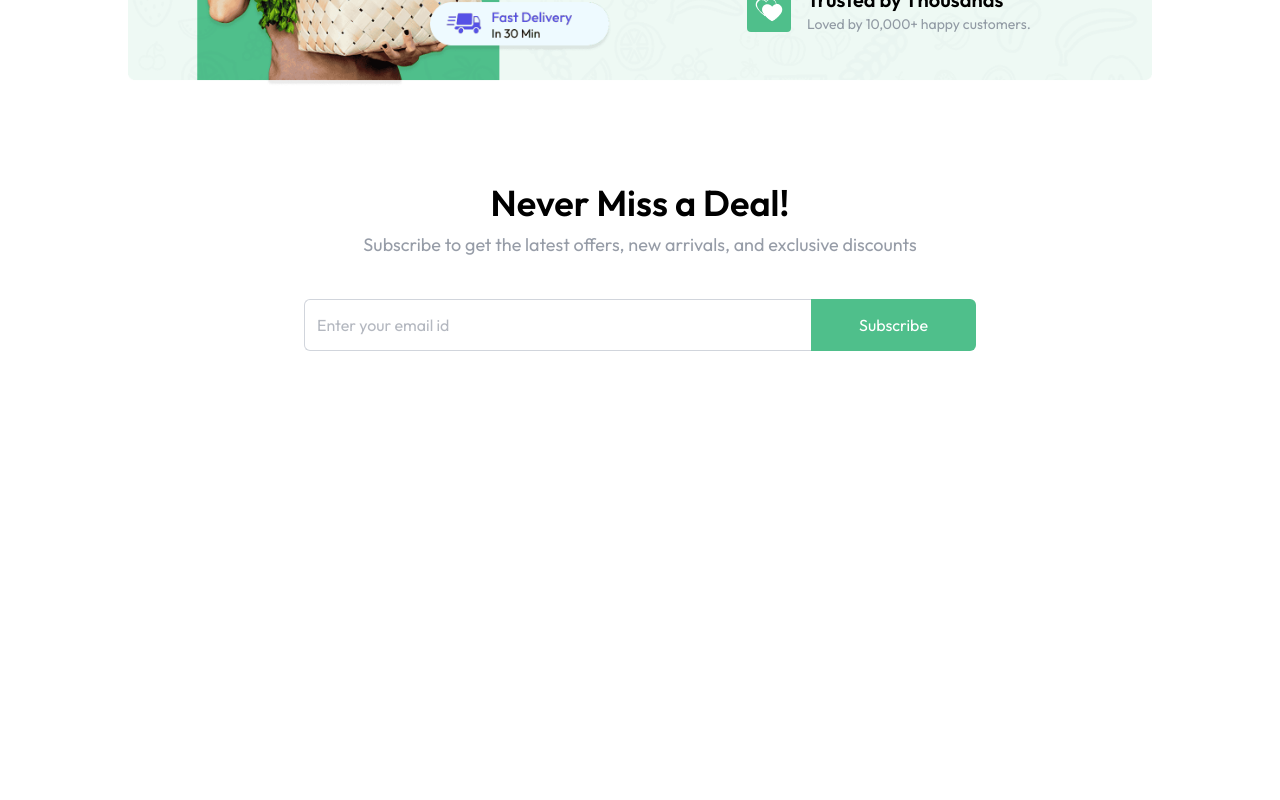
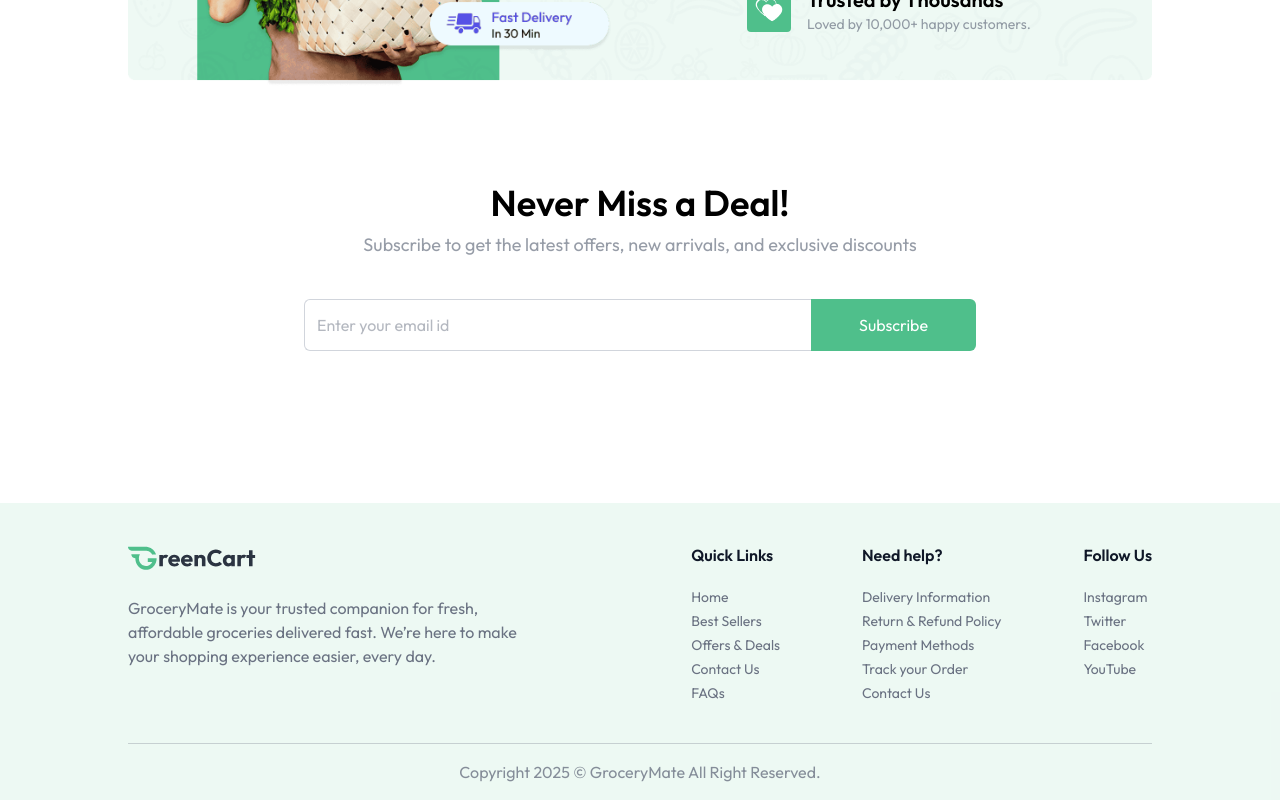
Before and after one commit to ayesorobolu/GroceryMate, a React (Vite) app in the folder Client/: page / in a window 1280 px wide. Shown: the part 1595-2395 px from the top of the page. Before the commit the page ends 2002 px from the top, so only its background shows below. Built offline with nearby package versions, Linux system fonts and the light colour scheme.

Commit message:
Feat:added Footer component

```diff
--- a/Client/src/App.jsx
+++ b/Client/src/App.jsx
@@ -3,6 +3,7 @@
 import Home from './Pages/Home'
 import {Toaster} from "react-hot-toast"
 import { Route, Routes, useLocation } from 'react-router-dom'
+import Footer from './Components/Footer'
 
 const App = () => {
 
@@ -18,6 +19,7 @@
           <Route path='/' element={ <Home/>} />
         </Routes>
       </div>
+     {! isSellerPath &&  <Footer/>}
     </div>
   )
 }
--- /dev/null
+++ b/Client/src/Components/Footer.jsx
@@ -0,0 +1,35 @@
+import React from "react";
+import {assets, footerLinks } from "../assets/assets";
+
+const Footer = () => {
+
+    return (
+        <div className="px-6 md:px-16 lg:px-24 xl:px-32 mt-24 bg-[var(--color-primary-10)]">
+            <div className="flex flex-col md:flex-row items-start justify-between gap-10 py-10 border-b border-gray-500/30 text-gray-500">
+                <div>
+                    <img className="w-34 md:w-32" src={assets.logo} alt="Logo" />
+                    <p className="max-w-[410px] mt-6">GroceryMate is your trusted companion for fresh, affordable groceries delivered fast. We’re here to make your shopping experience easier, every day.</p>
+                </div>
+                <div className="flex flex-wrap justify-between w-full md:w-[45%] gap-5">
+                    {footerLinks.map((section, index) => (
+                        <div key={index}>
+                            <h3 className="font-semibold text-base text-gray-900 md:mb-5 mb-2">{section.title}</h3>
+                            <ul className="text-sm space-y-1">
+                                {section.links.map((link, i) => (
+                                    <li key={i}>
+                                        <a href={link.url} className="hover:underline transition">{link.text}</a>
+                                    </li>
+                                ))}
+                            </ul>
+                        </div>
+                    ))}
+                </div>
+            </div>
+            <p className="py-4 text-center text-sm md:text-base text-gray-500/80">
+                Copyright {new Date().getFullYear()} © GroceryMate All Right Reserved.
+            </p>
+        </div>
+    );
+};
+
+export default Footer
--- a/Client/src/index.css
+++ b/Client/src/index.css
@@ -8,4 +8,5 @@
 :root {
   --color-primary: #4fbf8b;
   --color-primary-dull: #44ae7c;
+  --color-primary-10:#4fbf8b1A;
 }
```
